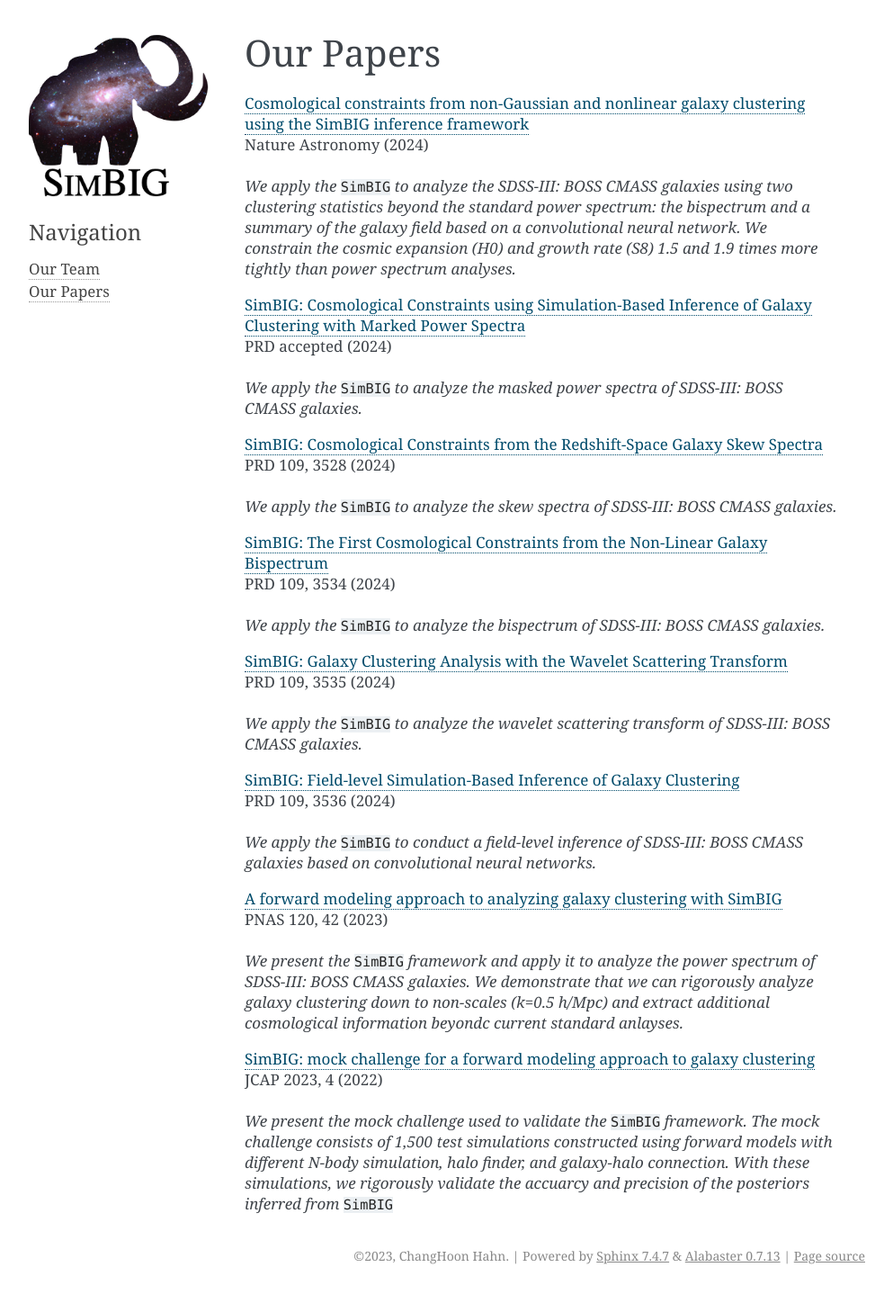
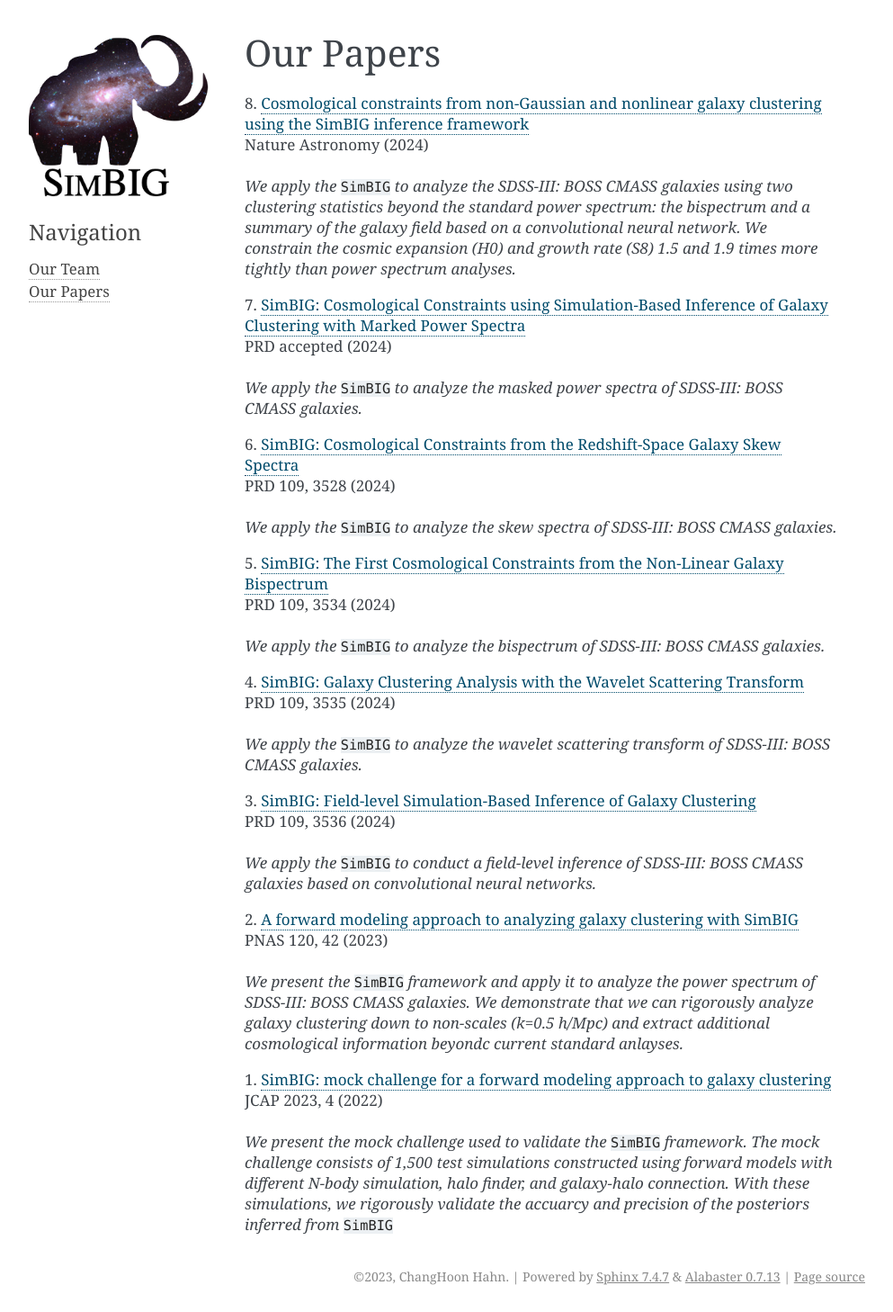
Before and after one commit to changhoonhahn/simbig, a Sphinx documentation site: the page built from docs/papers.rst, in a window 1280 px wide. Shown: the whole page at 90% size, without its empty margins (148-1141 px from the left). Built offline with Sphinx 7.4.7, drawn with Linux system fonts in a browser that asks for light colours; before the commit the page ends 1435 px from its top, so only the background shows below that.

Commit message:
added numbers on papers

```diff
--- a/docs/papers.rst
+++ b/docs/papers.rst
@@ -1,49 +1,49 @@
 Our Papers
 =================
 
-| |paper5|_
+| 8. |paper5|_
 | Nature Astronomy (2024)
 |
 | *We apply the* ``SimBIG`` *to analyze the SDSS-III: BOSS CMASS galaxies using two clustering statistics beyond the standard power spectrum: the bispectrum and a summary of the galaxy field based on a convolutional neural network. We constrain the cosmic expansion (H0) and growth rate (S8) 1.5 and 1.9 times more tightly than power spectrum analyses.*
 
 
-| |paper4|_
+| 7. |paper4|_
 | PRD accepted (2024)
 |
 | *We apply the* ``SimBIG`` *to analyze the masked power spectra of SDSS-III: BOSS CMASS galaxies.*
 
 
-| |paper3|_
+| 6. |paper3|_
 | PRD 109, 3528 (2024)
 |
 | *We apply the* ``SimBIG`` *to analyze the skew spectra of SDSS-III: BOSS CMASS galaxies.*
 
 
-| |paper2|_
+| 5. |paper2|_
 | PRD 109, 3534 (2024)
 |
 | *We apply the* ``SimBIG`` *to analyze the bispectrum of SDSS-III: BOSS CMASS galaxies.*
 
 
-| |paper1|_
+| 4. |paper1|_
 | PRD 109, 3535 (2024)
 |
 | *We apply the* ``SimBIG`` *to analyze the wavelet scattering transform of SDSS-III: BOSS CMASS galaxies.*
 
 
-| |paper0|_
+| 3. |paper0|_
 | PRD 109, 3536 (2024)
 |
 | *We apply the* ``SimBIG`` *to conduct a field-level inference of SDSS-III: BOSS CMASS galaxies based on convolutional neural networks.*
 
 
-| |letter|_
+| 2. |letter|_
 | PNAS 120, 42 (2023)
 |
 | *We present the* ``SimBIG`` *framework and apply it to analyze the power spectrum of SDSS-III: BOSS CMASS galaxies.  We demonstrate that we can rigorously analyze galaxy clustering down to non-scales (k=0.5 h/Mpc) and extract additional cosmological information beyondc current standard anlayses.*
 
 
-| |mocha|_
+| 1. |mocha|_
 | JCAP 2023, 4 (2022)
 |
 | *We present the mock challenge used to validate the* ``SimBIG`` *framework.  The mock challenge consists of 1,500 test simulations constructed using forward models with different N-body simulation, halo finder, and galaxy-halo connection. With these simulations, we rigorously validate the accuarcy and precision of the posteriors inferred from* ``SimBIG``
```
Also changed, not shown: 3 other files.
